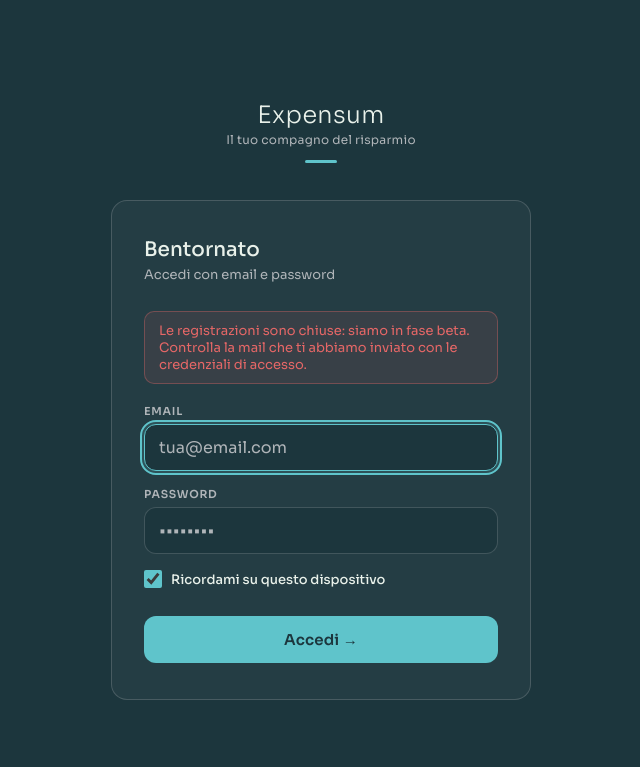
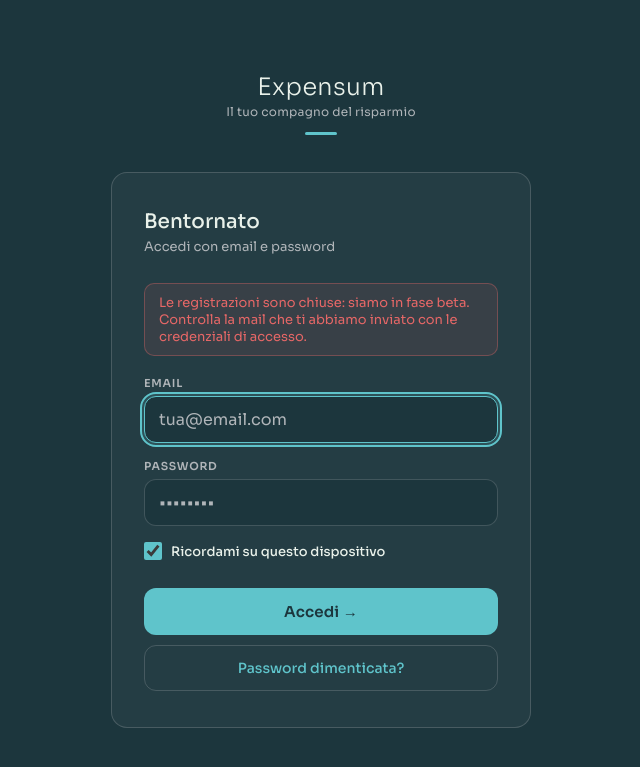
Before and after one commit to Michele-Pnt/Expensum, a Flask app: page /register in a window 1280 px wide. Shown: the top 767 px of the page, without its empty margins (319-959 px from the left). Run offline with Flask 3, Linux system fonts and the light colour scheme; parts of the project's set-up code (start-up, migrations or seed data) failed here and were passed over; some libraries are stand-ins or nearby versions.

Commit message:
feat: add secure password recovery

```diff
--- a/src/brevo_client.py
+++ b/src/brevo_client.py
@@ -172,3 +172,16 @@ def send_verification_email(to_email: str, raw_token: str) -> None:
         "Conferma il tuo account Expensum",
         html_content,
     )
+
+
+def send_password_reset_email(to_email: str, raw_token: str) -> None:
+    """Send a one-time password reset link without including credentials."""
+    reset_url = (
+        f"{Config.WEBAPP_BASE_URL.rstrip('/')}/reset-password?token={quote(raw_token, safe='')}"
+    )
+    html_content = (
+        "<p>Abbiamo ricevuto una richiesta per reimpostare la password di Expensum.</p>"
+        f'<p><a href="{escape(reset_url, quote=True)}">Reimposta password</a></p>'
+        "<p>Il link scade tra 30 minuti. Se non sei stato tu, ignora questa email.</p>"
+    )
+    send_transactional_email(to_email, "Reimposta la password di Expensum", html_content)
--- a/src/dashboard/blueprints/auth_routes.py
+++ b/src/dashboard/blueprints/auth_routes.py
@@ -22,6 +22,7 @@ from markupsafe import escape
 from config import Config
 from src import analytics
 from src import brevo_client
+from src.auth_tokens import consume_auth_token
 from src.category_sync import refresh_category_averages
 from src.dashboard.auth import (
     _get_session_chat_id,
@@ -404,6 +405,61 @@ def resend_verification_email():
                 extra={"domain": "security", "event": "verification_resend_failed"},
             )
     return redirect(url_for("auth.check_email"))
+
+
+@auth_bp.route("/forgot-password", methods=["GET", "POST"])
+@limiter.limit("5 per minute")
+def forgot_password():
+    """Request a password reset link without disclosing account existence."""
+    if request.method == "POST":
+        email = (request.form.get("email") or "").strip().casefold()
+        user = _store().get_user_by_email_any_status(email) if email else None
+        if user and user.is_active and user.registration_status != "pending_verification":
+            try:
+                raw_token = issue_auth_token(
+                    _store(), user.chat_id, "password_reset", timedelta(minutes=30)
+                )
+                brevo_client.send_password_reset_email(email, raw_token)
+            except Exception:
+                logger.exception(
+                    "Errore richiesta recupero password",
+                    extra={"domain": "security", "event": "password_reset_email_failed"},
+                )
+        return render_template("forgot_password.html", submitted=True)
+    return render_template("forgot_password.html", submitted=False)
+
+
+@auth_bp.route("/reset-password", methods=["GET", "POST"])
+@limiter.limit("10 per minute")
+def reset_password():
+    """Reset a password with a valid one-time token and revoke all sessions."""
+    raw_token = request.args.get("token") or request.form.get("token") or ""
+    if request.method == "GET":
+        return render_template("reset_password.html", token=raw_token, error=None)
+
+    password = request.form.get("password") or ""
+    password_confirm = request.form.get("password_confirm") or ""
+    if len(password) < 8:
+        return render_template(
+            "reset_password.html",
+            token=raw_token,
+            error="La password deve contenere almeno 8 caratteri.",
+        ), 400
+    if password != password_confirm:
+        return render_template(
+            "reset_password.html",
+            token=raw_token,
+            error="Le password non coincidono.",
+        ), 400
+
+    chat_id = consume_auth_token(_store(), raw_token, "password_reset")
+    if not chat_id or not _store().update_password(chat_id, password):
+        return render_template(
+            "reset_password.html",
+            token="",
+            error="Il link non è valido o è già scaduto.",
+        ), 400
+    return redirect(url_for("auth.web_login", reset="success"))
 
 
 @auth_bp.route("/privacy")
--- a/src/dashboard/templates/login.html
+++ b/src/dashboard/templates/login.html
@@ -135,6 +135,15 @@
             color: #e66767;
             margin-bottom: 20px;
         }
+        .success {
+            background: rgba(95, 196, 203, 0.10);
+            border: 1.5px solid rgba(95, 196, 203, 0.35);
+            border-radius: 10px;
+            padding: 10px 14px;
+            font-size: 13px;
+            color: #5FC4CB;
+            margin-bottom: 20px;
+        }
 
         button {
             width: 100%;
@@ -197,6 +206,9 @@
             <div class="card-sub">{% if admin_mode %}Inserisci la password amministratore{% else %}Accedi con email e password{% endif %}</div>
 
             {% if error %}<div class="error">{{ error }}</div>{% endif %}
+            {% if request.args.get('reset') == 'success' %}
+            <div class="success">Password aggiornata. Ora puoi accedere.</div>
+            {% endif %}
 
             <form method="POST" action="{% if admin_mode %}{{ url_for('auth.admin_login') }}{% else %}{{ url_for('auth.web_login') }}{% endif %}">
                 <input type="hidden" name="csrf_token" value="{{ csrf_token() }}">
@@ -220,6 +232,12 @@
                 <button type="submit">Accedi →</button>
             </form>
 
+            {% if not admin_mode %}
+            <a href="{{ url_for('auth.forgot_password') }}" class="register-link">
+                Password dimenticata?
+            </a>
+            {% endif %}
+
             {% if not admin_mode and registration_enabled %}
             <a href="/register" class="register-link">Non hai un account? Registrati →</a>
             {% endif %}
```
Also changed, not shown: src/dashboard/templates/forgot_password.html (added, +34 -0 lines), src/dashboard/templates/reset_password.html (added, +30 -0 lines), tests/test_password_recovery.py (added, +84 -0 lines).
